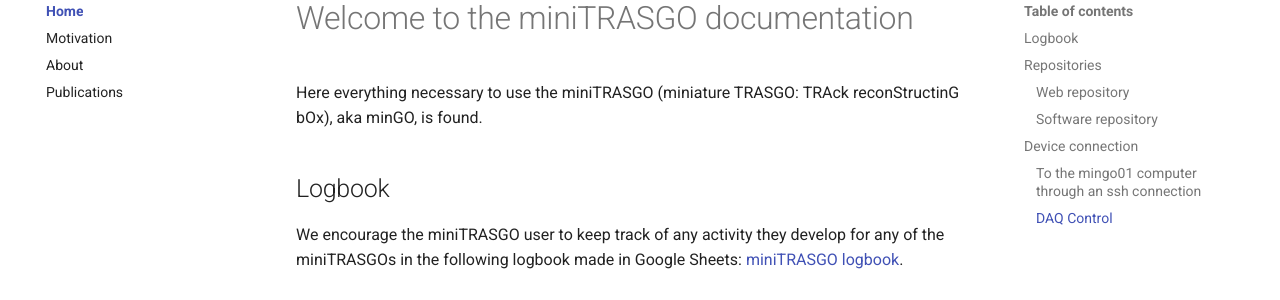
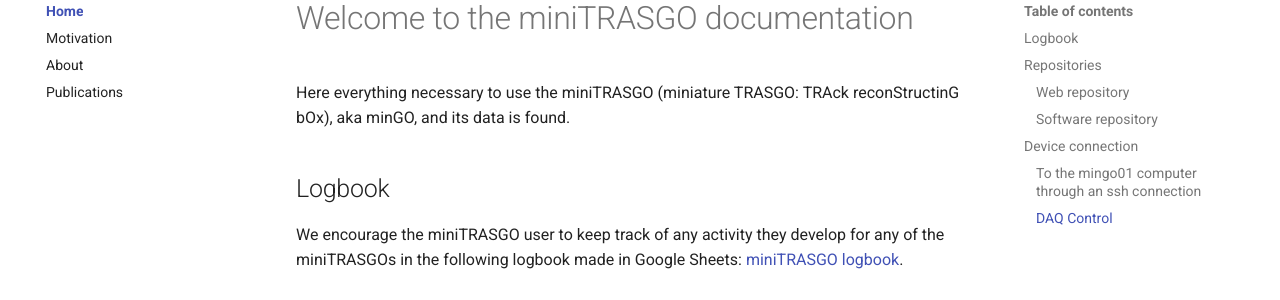
Before and after one commit to cayesoneira/miniTRASGO-documentation, an MkDocs documentation site: the page built from docs/index.md, in a window 1280 px wide and 1159 px high. Shown: the part 148-448 px from the top of the window. Built offline with MkDocs 1.6.1 and Material for MkDocs 9.7.7, drawn with Linux system fonts in a browser that asks for light colours.

Commit message:
Update index.md

```diff
--- a/docs/index.md
+++ b/docs/index.md
@@ -1,5 +1,5 @@
 # Welcome to the miniTRASGO documentation
-Here everything necessary to use the miniTRASGO (miniature TRASGO: TRAck reconStructinG bOx), aka minGO, is found.
+Here everything necessary to use the miniTRASGO (miniature TRASGO: TRAck reconStructinG bOx), aka minGO, and its data is found.
 
 ## Logbook
 We encourage the miniTRASGO user to keep track of any activity they develop for any of the miniTRASGOs in the following logbook made in Google Sheets: [miniTRASGO logbook](https://docs.google.com/spreadsheets/d/12n6DfQ32oXcRKpHaolfAoO3pKVVrrWzk7TBOIZ0N6ro/edit?usp=sharing).
```
